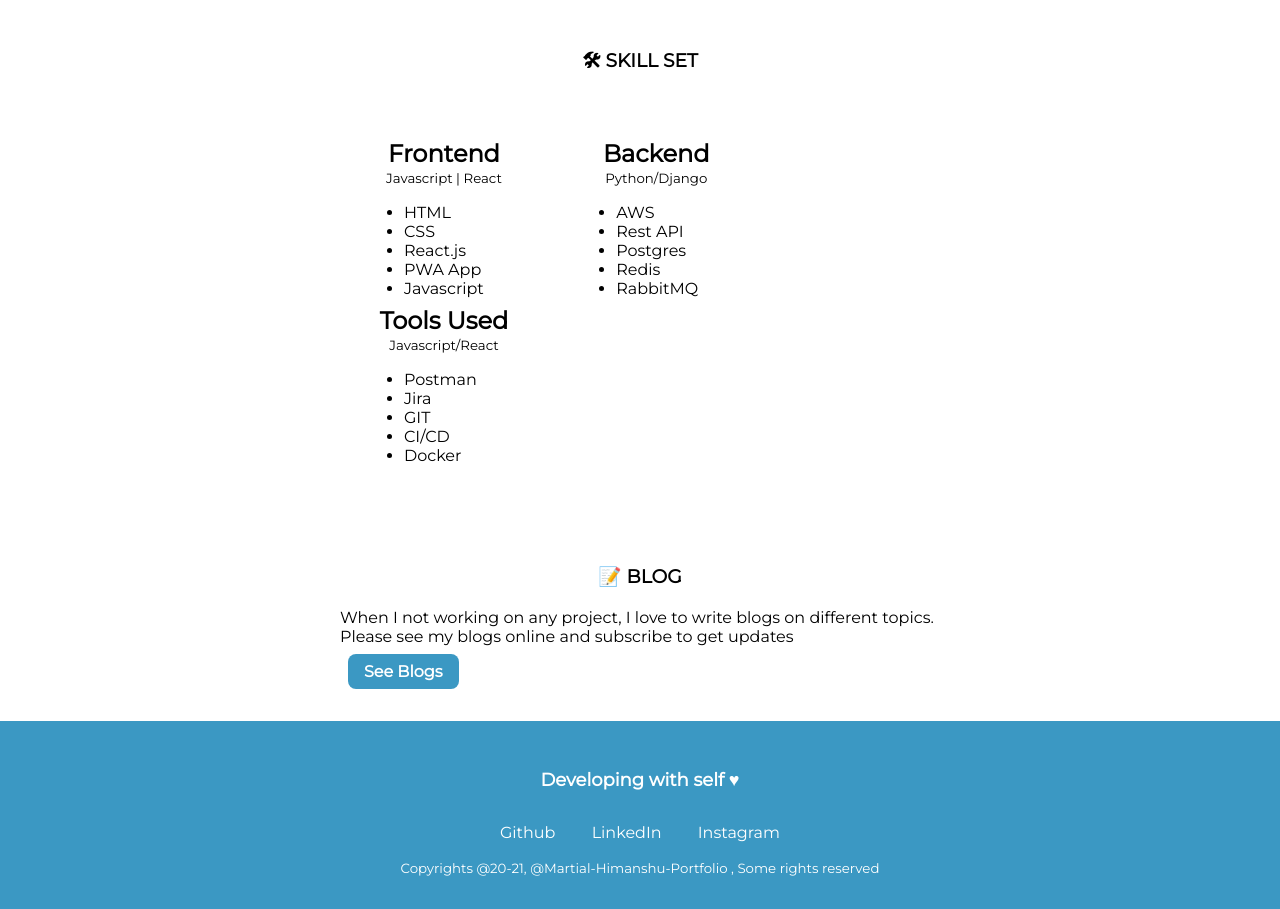
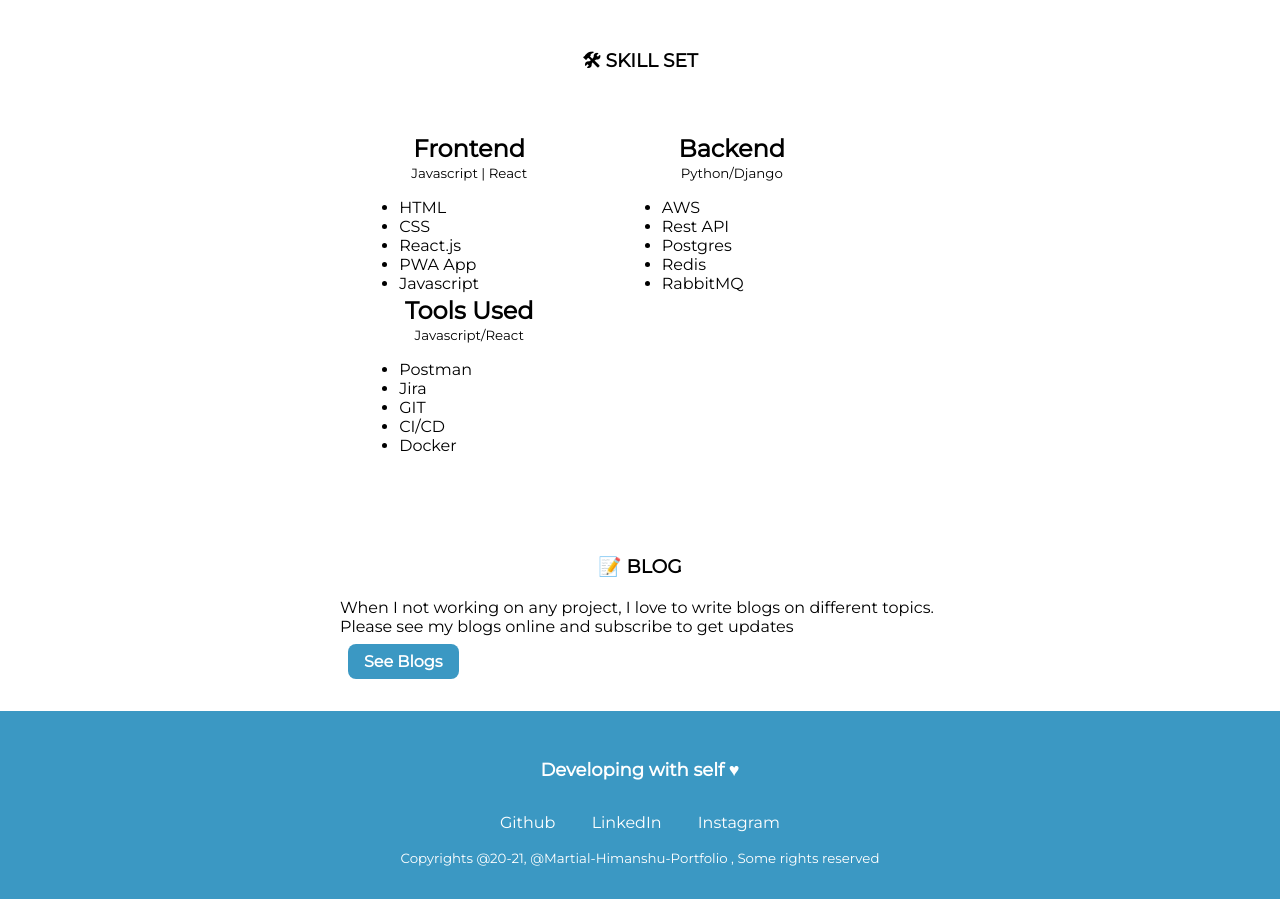
Before and after one commit to mhimanshu0101/Martial-Himanshu-Portfolio, a plain HTML site: page index.html in a window 1280 px wide. Shown: the part 1380-2289 px from the top of the page. Drawn offline with nearby package versions, Linux system fonts and the light colour scheme.

Commit message:
Update: skillset css

```diff
--- a/styles.css
+++ b/styles.css
@@ -52,8 +52,8 @@ img {
     display: inline-block;
     height: 150px;
     text-align: center;
-    width: 32%;
-    margin: .5rem;
+    width: 42%;
+    margin: .2rem;
 }
 
 /* links */
```
